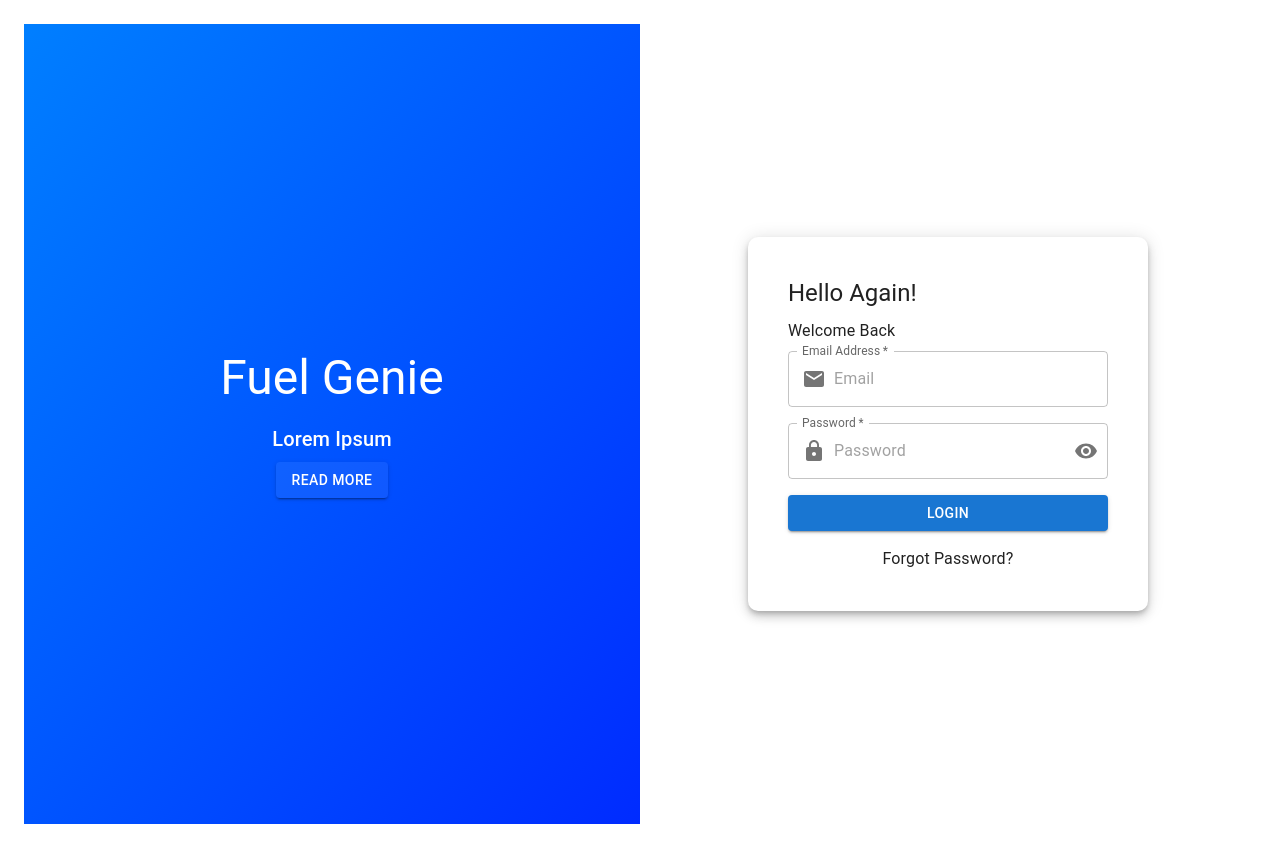
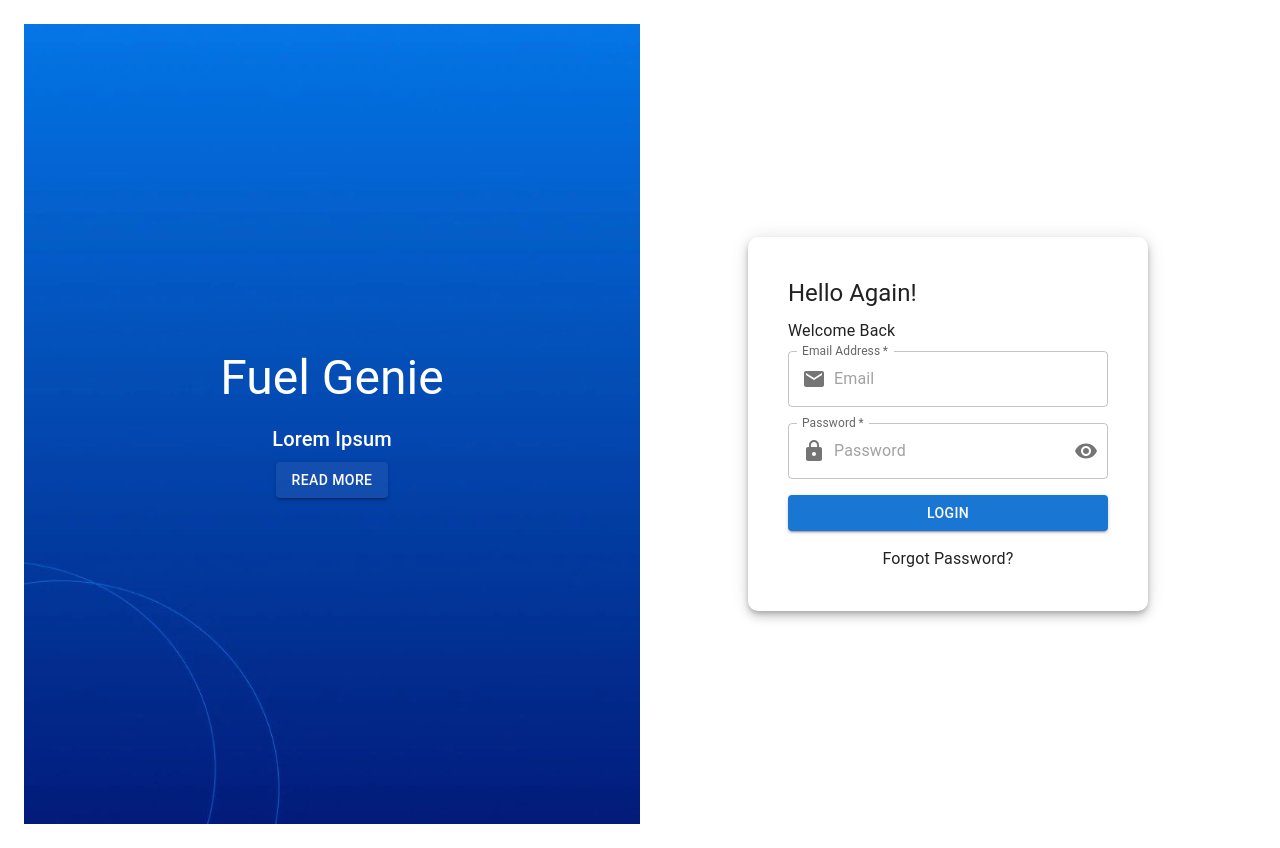
Before and after one commit to FirozSkAhmad/FuelGenie-WebApp, a React (Vite) app: page / in a window 1280 px wide. Built offline with nearby package versions, Linux system fonts and the light colour scheme.

Commit message:
image added in the Login page

```diff
--- a/src/Auth/Login.jsx
+++ b/src/Auth/Login.jsx
@@ -18,7 +18,8 @@ import { useNavigate } from "react-router-dom";
 
 // Define styled components using the styled API
 const LeftPanel = styled(Grid)(({ theme }) => ({
-  background: "linear-gradient(to bottom right, #007FFF, #002BFF)",
+  background: "url('/LeftSection.webp') no-repeat center center",
+  backgroundSize: "cover",
   display: "flex",
   justifyContent: "center",
   alignItems: "center",
```
Also changed, not shown: public/LeftSection.webp (added).
